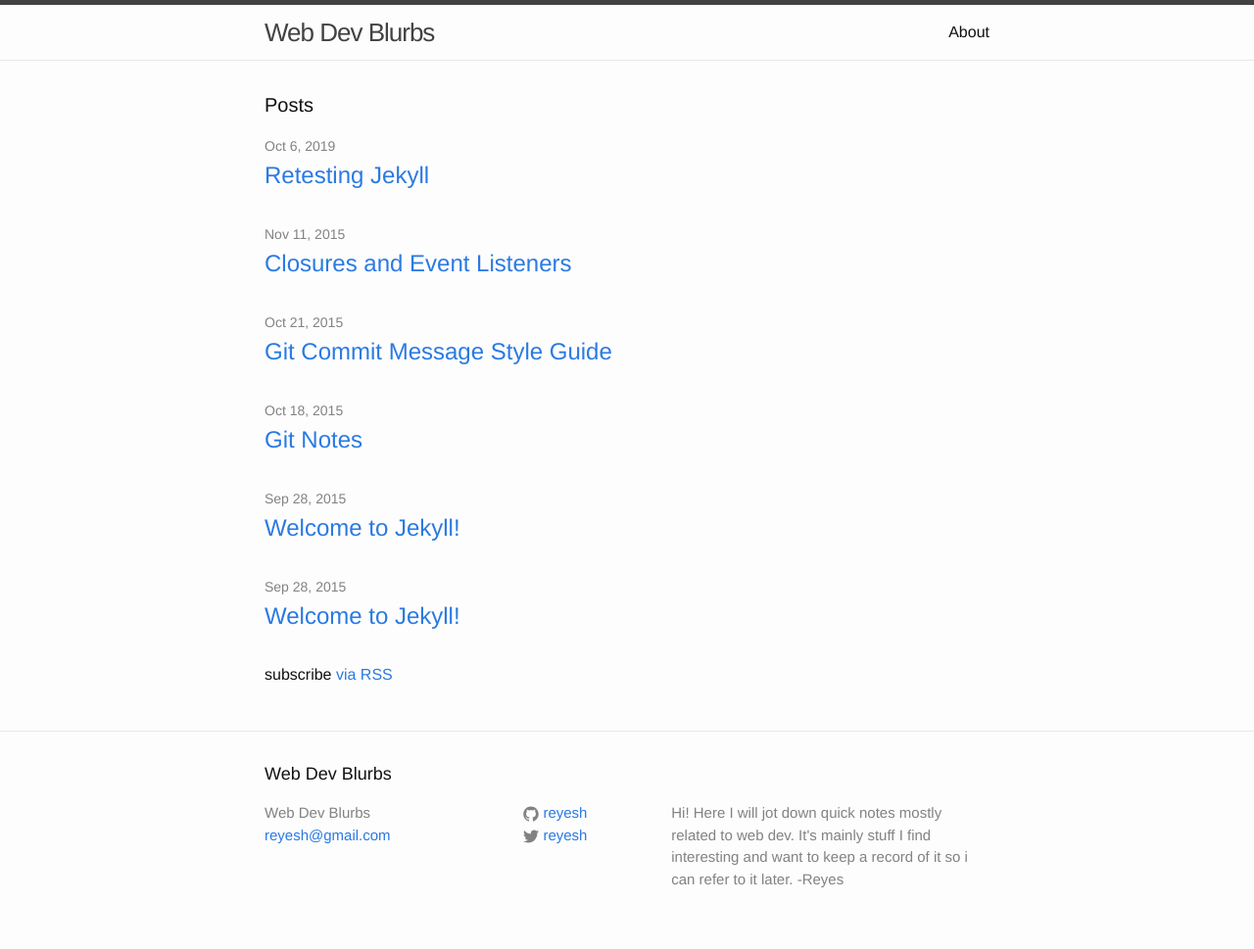
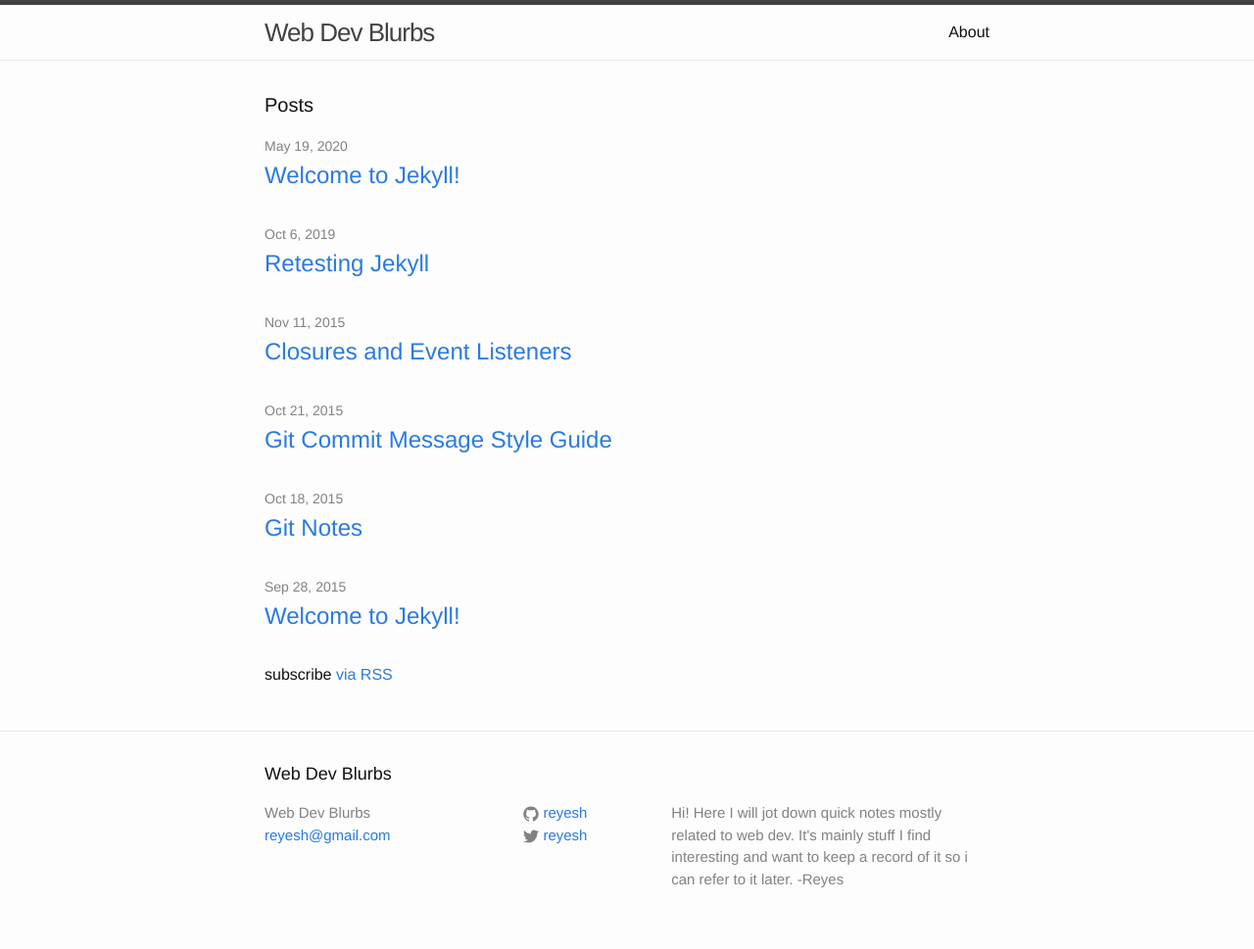
Before and after one commit to reyesh/jb, a Jekyll site: the page built from index.html, in a window 1280 px wide. Shown: the whole page at 98% size. Built offline with Jekyll 4.4.1, drawn with Linux system fonts in a browser that asks for light colours.

Commit message:
Update 2020-05-19-vi-tips.markdown
changed publish date

```diff
--- a/_posts/2020-05-19-vi-tips.markdown
+++ b/_posts/2020-05-19-vi-tips.markdown
@@ -1,7 +1,7 @@
 ---
 layout: post
 title:  "Welcome to Jekyll!"
-date:   2015-09-28 18:58:34
+date:   2020-05-19 09:20:00
 categories: jekyll update
 ---
 You’ll find this post in your `_posts` directory. Go ahead and edit it and re-build the site to see your changes. You can rebuild the site in many different ways, but the most common way is to run `jekyll serve`, which launches a web server and auto-regenerates your site when a file is updated.
```
